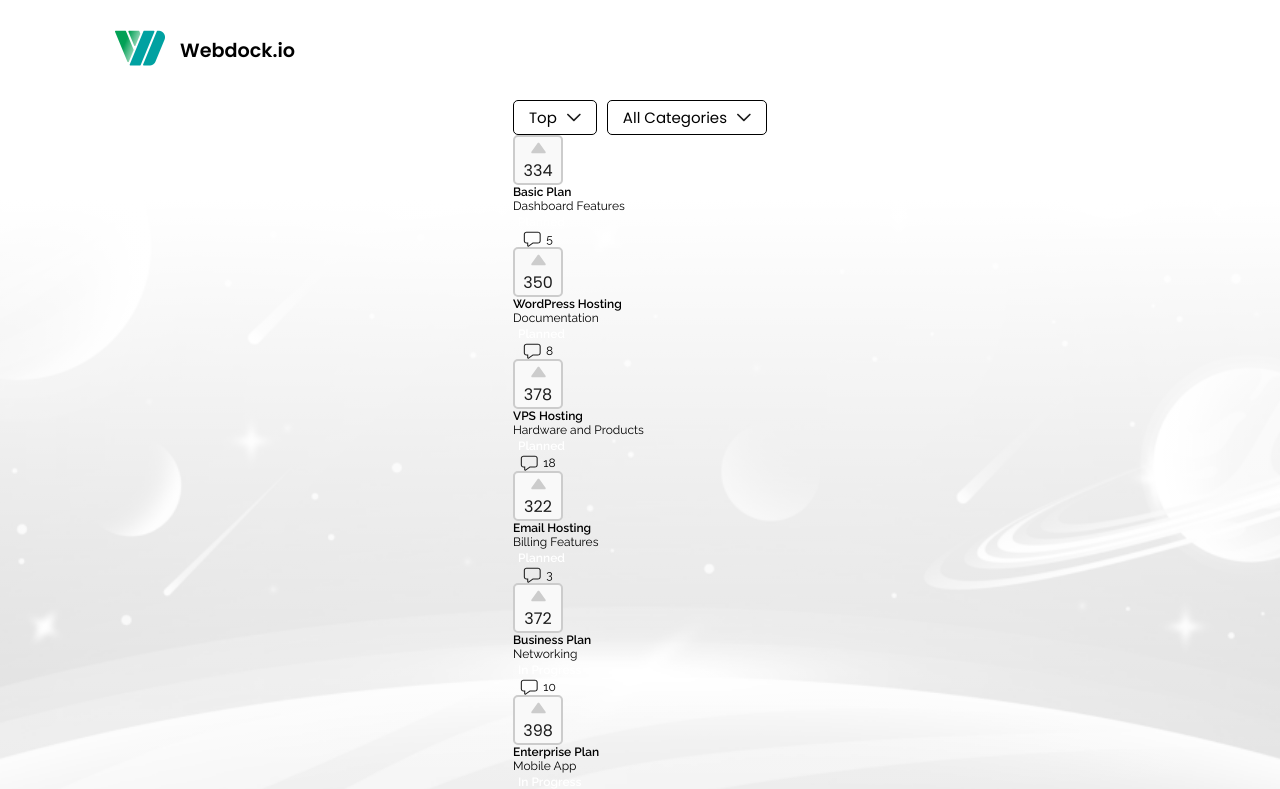
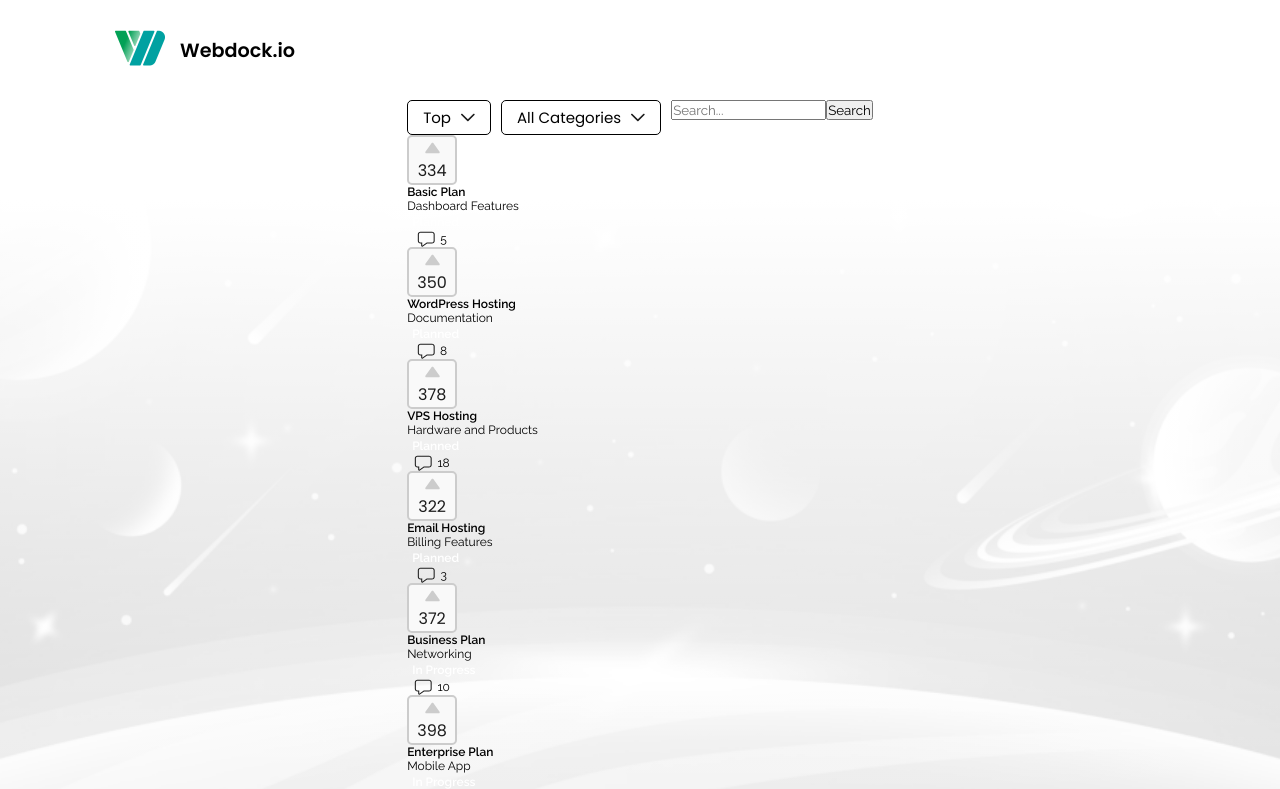
Before and after one commit to soklope/webdock, a React (Vite) app in the folder webdock-app/: page /sort in a window 1280 px wide. Shown: the top 789 px of the page. Built offline with nearby package versions, Linux system fonts and the light colour scheme.

Commit message:
FilterContainer.jsx - Search Function input button added to the other buttons. Needs styling.

```diff
--- a/webdock-app/src/components/SortFunctionAndFilterContainer/FilterContainer/FilterContainer.jsx
+++ b/webdock-app/src/components/SortFunctionAndFilterContainer/FilterContainer/FilterContainer.jsx
@@ -5,6 +5,12 @@ import '../CategoryFilter/CategoryFilter.scss'
 import { plannedArrayDb, inProgressArrayDb, completeArrayDb } from '../../../dummyDb';
 import RoadmapChildren from '../../RoadmapChildren/RoadmapChildren';
 import { useEffect,useState, useRef } from 'react';
+
+import '../FilterContainer/FilterContainer.scss';
+import '../SortFunction/SortFunction.scss';
+import '../CategoryFilter/CategoryFilter.scss';
+
+
 
 export default function FilterContainer() {
   const [isSortDropdownOpen, setSortDropdownOpen] = useState(false);
@@ -15,6 +21,8 @@ export default function FilterContainer() {
   const [selectedCategory, setSelectedCategory] = useState('All Categories');
   const [isCategoryDropdownOpen, setCategoryDropdownOpen] = useState(false);
   const categoryDropdownRef = useRef(null);
+
+  const [searchQuery, setSearchQuery] = useState(''); // Step 1: State for search query
 
   useEffect(() => {
     function handleClickOutside(event) {
@@ -75,6 +83,20 @@ export default function FilterContainer() {
     setCategoryDropdownOpen(false);
   };
 
+  const handleSearch = () => {
+    // Step 3: Function to filter data based on search query
+    const filteredData = dataToSort.filter((item) => {
+      if (
+        (selectedCategory === 'All Categories' || item.category === selectedCategory) &&
+        (searchQuery === '' || item.title.toLowerCase().includes(searchQuery.toLowerCase()))
+      ) {
+        return true;
+      }
+      return false;
+    });
+    return filteredData;
+  };
+
   const sortOptions = ['Trending', 'Top', 'New'];
 
   const categoryOptions = [
@@ -90,12 +112,8 @@ export default function FilterContainer() {
     'Competition',
   ];
 
-    const filteredData = dataToSort.filter((item) => {
-      if (selectedCategory === 'All Categories' || item.category === selectedCategory) {
-        return true;
-      }
-      return false;
-    });
+  // Step 4: Update the filteredData variable with search and category filtering
+  const filteredData = handleSearch();
 
   return (
     <div className="filter-container">
@@ -119,10 +137,7 @@ export default function FilterContainer() {
         </div>
         <div ref={categoryDropdownRef} className="category-filter">
           <div className="category-filter-btn-container">
-                <button
-                  onClick={toggleCategoryDropdown}
-                  className={`category-filter-btn ${isCategoryDropdownOpen ? 'active' : ''}`}
-                >
+            <button onClick={toggleCategoryDropdown} className={`category-filter-btn ${isCategoryDropdownOpen ? 'active' : ''}`}>
               {selectedCategory}
               <span className="category-filter-btn__icon"></span>
             </button>
@@ -138,6 +153,16 @@ export default function FilterContainer() {
               </div>
             )}
           </div>
+        </div>
+        <div className="search-input">
+          {/* Step 2: Input field for search query */}
+          <input
+            type="text"
+            placeholder="Search..."
+            value={searchQuery}
+            onChange={(e) => setSearchQuery(e.target.value)}
+          />
+          <button onClick={handleSearch}>Search</button> {/* Step 3: Search button */}
         </div>
       </div>
       <div className="filtered-posts">
```
Lines whose indentation alone changed are shown as unchanged.
